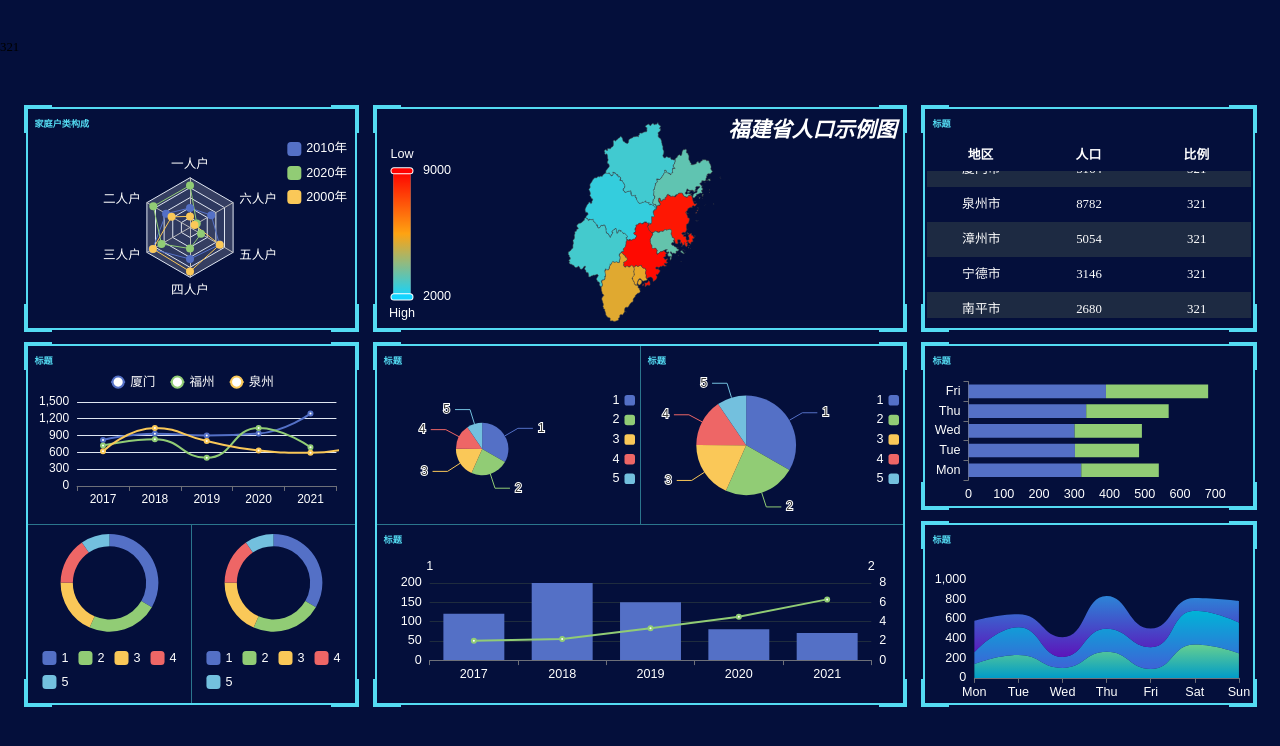
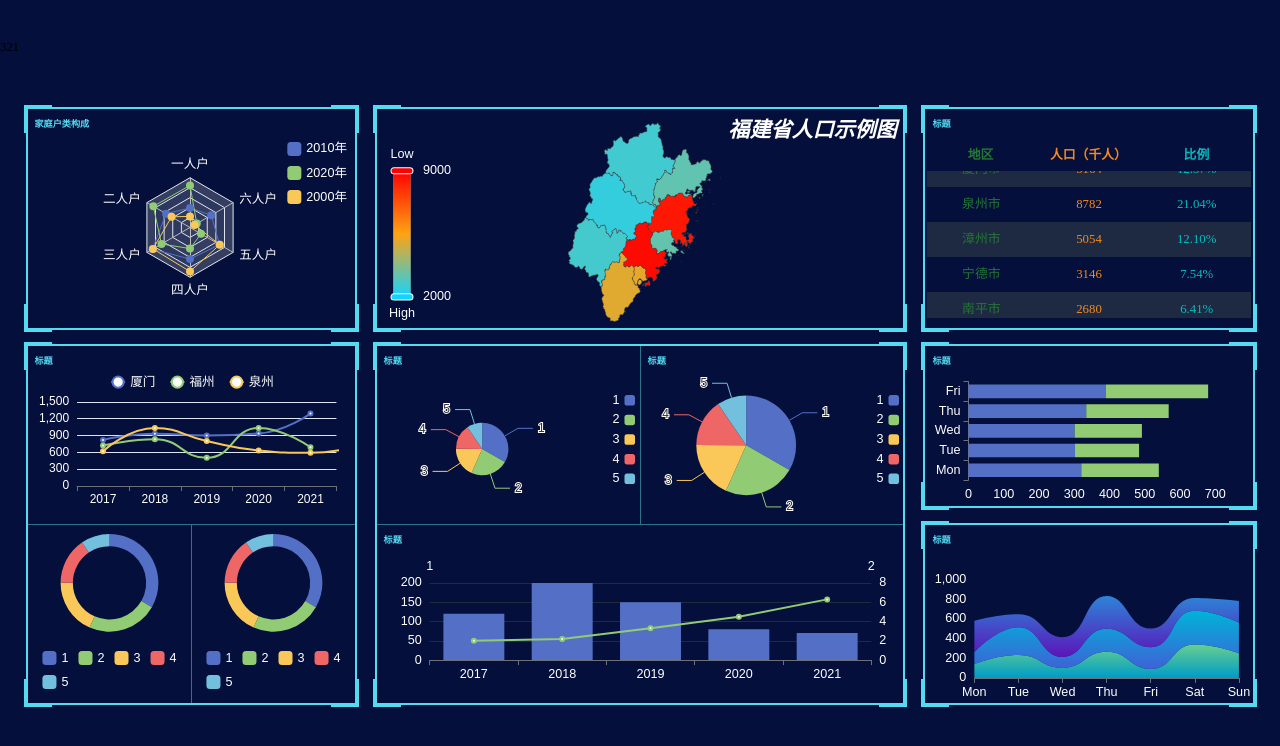
Before and after one commit to DaozhangChen/big-screen, a React (Vite) app: page / in a window 1280 px wide. Shown: the top 746 px of the page. Built offline with nearby package versions, Linux system fonts and the light colour scheme.

Commit message:
完成tableChart

```diff
--- a/src/charts/tableChart.tsx
+++ b/src/charts/tableChart.tsx
@@ -21,7 +21,7 @@ const TableChart = () => {
                     <thead>
                         <tr>
                             <th>地区</th>
-                            <th>人口</th>
+                            <th>人口（千人）</th>
                             <th>比例</th>
                         </tr>
                     </thead>
@@ -31,47 +31,47 @@ const TableChart = () => {
                         <tr>
                             <td>福州市</td>
                             <td>8500</td>
-                            <td>321</td>
+                            <td>20.36%</td>
                         </tr>
                         <tr>
                             <td>厦门市</td>
                             <td>5164</td>
-                            <td>321</td>
+                            <td>12.37%</td>
                         </tr>
                         <tr>
                             <td>泉州市</td>
                             <td>8782</td>
-                            <td>321</td>
+                            <td>21.04%</td>
                         </tr>
                         <tr>
                             <td>漳州市</td>
                             <td>5054</td>
-                            <td>321</td>
+                            <td>12.10%</td>
                         </tr>
                         <tr>
                             <td>宁德市</td>
                             <td>3146</td>
-                            <td>321</td>
+                            <td>7.54%</td>
                         </tr>
                         <tr>
                             <td>南平市</td>
                             <td>2680</td>
-                            <td>321</td>
+                            <td>6.41%</td>
                         </tr>
                         <tr>
                             <td>三明市</td>
                             <td>2486</td>
-                            <td>321</td>
+                            <td>5.96%</td>
                         </tr>
                         <tr>
                             <td>龙岩市</td>
                             <td>2723</td>
-                            <td>321</td>
+                            <td>6.52%</td>
                         </tr>
                         <tr>
                             <td>莆田市</td>
                             <td>3210</td>
-                            <td>321</td>
+                            <td>7.68%</td>
                         </tr>
                     </tbody>
                 </table>
--- a/src/style/App.scss
+++ b/src/style/App.scss
@@ -83,6 +83,18 @@
                 width: 33.33%;
                 height: px(40);
             }
+
+            & th:first-child {
+                color: #247735;
+            }
+
+            & th:nth-child(2) {
+                color: #f6891e;
+            }
+
+            & th:nth-child(3) {
+                color: #06bdbe;
+            }
         }
 
         & .tableBody {
@@ -109,6 +121,18 @@
                         width: 33.33%;
                         height: px(50);
                         line-height: px(50);
+                    }
+
+                    &>td:first-child {
+                        color: #247735;
+                    }
+
+                    &>td:nth-child(2) {
+                        color: #f6891e;
+                    }
+
+                    &>td:nth-child(3) {
+                        color: #06bdbe;
                     }
                 }
             }
```
